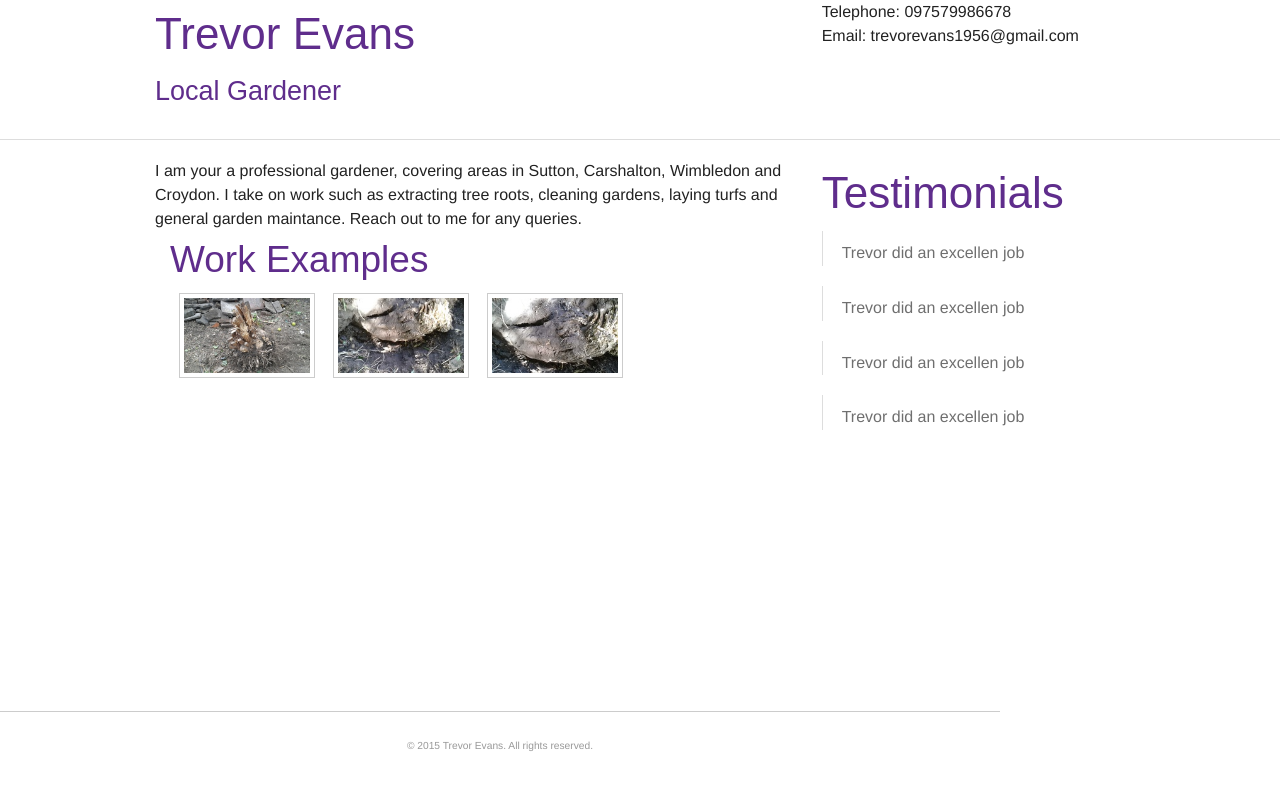
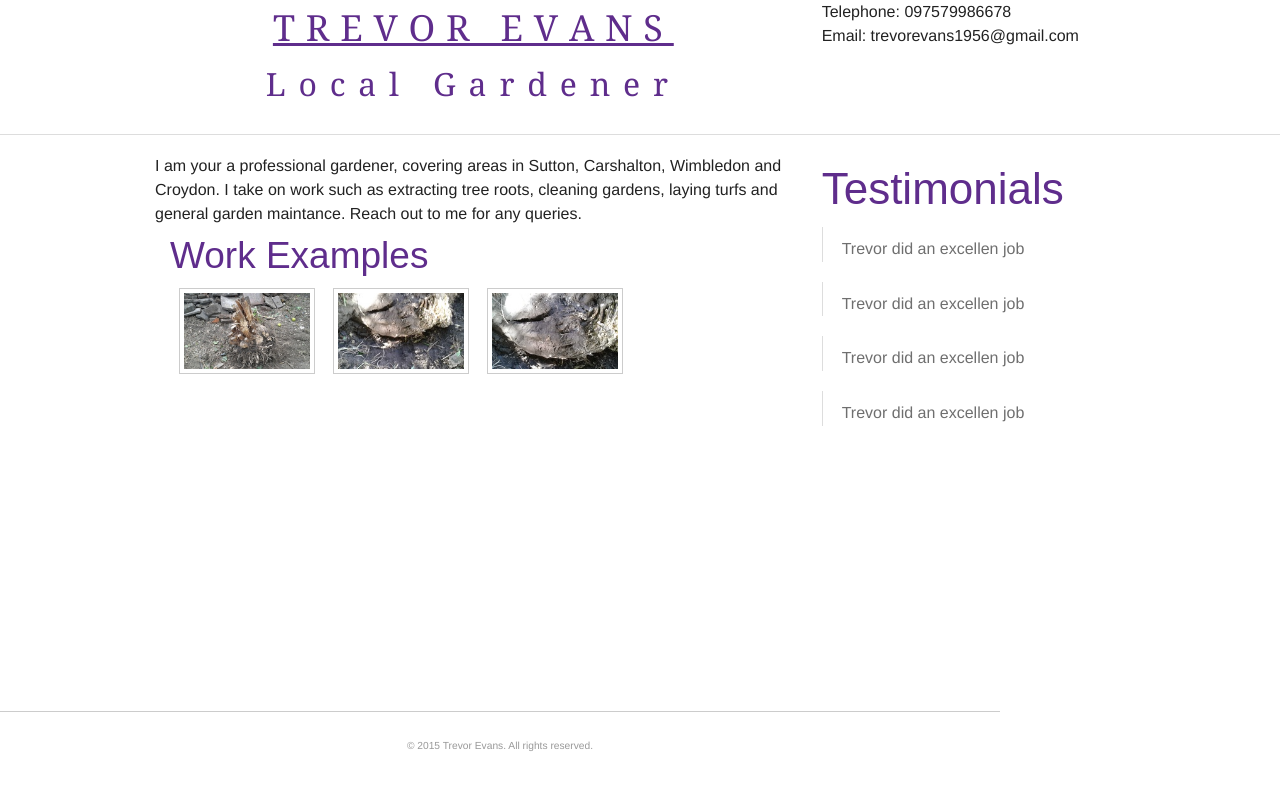
Before and after one commit to trevorevans/trevorevans.github.io, a website: page index.html in a window 1280 px wide. Drawn offline with Linux system fonts and the light colour scheme.

Commit message:
fixed header

```diff
--- a/css/app.css
+++ b/css/app.css
@@ -1,9 +1,28 @@
-@font-face {
-  font-family: Helvetica;
-  src: local("Helvetica Neue Bold"),
-       local("HelveticaNeue-Bold"),
-       url(MgOpenModernaBold.ttf);
-  font-weight: bold;
+
+header h1 {
+	font-family: Georgia;
+	font-weight: normal;
+	// line-height: 120px;
+	font-size: 36px;
+	letter-spacing: .3em;
+	font-kerning: none;
+	text-align: center;
+	text-transform: uppercase;
+	text-decoration: underline;
+}
+
+header h2 {
+	font-family: Georgia;
+	font-weight: normal;
+	font-size: 2em;
+	letter-spacing: .4em;
+	text-align: center;
+	text-transform: none;
+}
+
+h1, h2, h3, h4, h5, h6 {
+	color: #5F2D8C;
+	font-family: 'Alegreya Sans', sans-serif;
 }
 
 footer {
@@ -27,12 +46,6 @@ footer {
 .button:hover, .button:focus {
 	background-color: #462065;
 }
-header h2 {
-	font-weight: normal;
-	padding-top: 1em;
-	font-size: 2em;
-	text-transform: none;
-}
 .panel {
 	font-style: italic;
 	font-family: Georgia, serif;
@@ -42,10 +55,6 @@ header h2 {
 }
 .bottomspace {
 	margin-bottom: 2em;
-}
-h1, h2, h3, h4, h5, h6 {
-	color: #5F2D8C;
-	font-family: 'Alegreya Sans', sans-serif;
 }
 
 /* chapter 3 styling challenge */
--- a/index.html
+++ b/index.html
@@ -16,7 +16,7 @@
 		<header class="row">
 			<div class="large-8 columns">
 				<h1>Trevor Evans</h1>
-				<h3>Local Gardener</h3>
+				<h2>Local Gardener</h2>
 			</div>
 			<div class="large-4 columns">
 				<div>Telephone: 097579986678</div>
```
